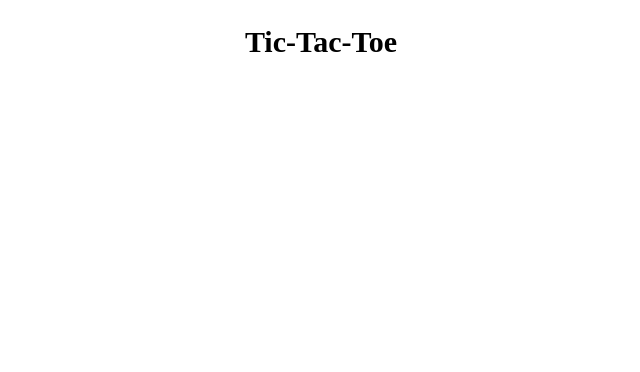
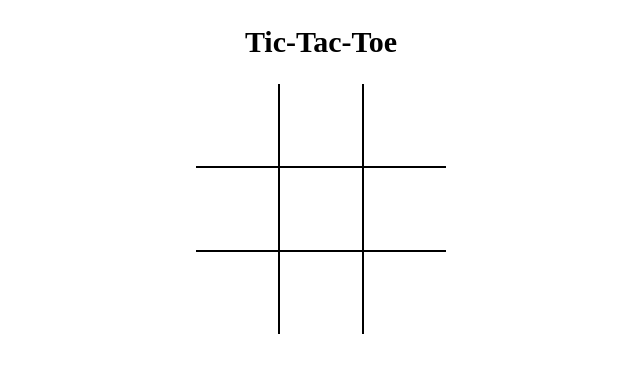
Before and after one commit to ussnllmn/JS-Tic-Tac-Toe, a plain HTML site: page index.html in a window 1280 px wide. Shown: the whole page, without its empty margins (319-959 px from the left). Drawn offline with Linux system fonts and the light colour scheme.

Commit message:
add class

```diff
--- a/index.html
+++ b/index.html
@@ -8,19 +8,19 @@
     <div>
       <table>
         <tr>
-          <td id="0" onclick="println(id);"></td>
+          <td id="0" onclick="println(id);" class="topL"></td>
           <td id="1" onclick="println(id);"></td>
-          <td id="2" onclick="println(id);"></td>
+          <td id="2" onclick="println(id);" class="topR"></td>
         </tr>
         <tr>
           <td id="3" onclick="println(id);"></td>
-          <td id="4" onclick="println(id);"></td>
+          <td id="4" onclick="println(id);" class="mid"></td>
           <td id="5" onclick="println(id);"></td>
         </tr>
         <tr>
-          <td id="6" onclick="println(id);"></td>
+          <td id="6" onclick="println(id);" class="bottomL"></td>
           <td id="7" onclick="println(id);"></td>
-          <td id="8" onclick="println(id);"></td>
+          <td id="8" onclick="println(id);" class="bottomR"></td>
         </tr>
       </table>
     </div>
```
